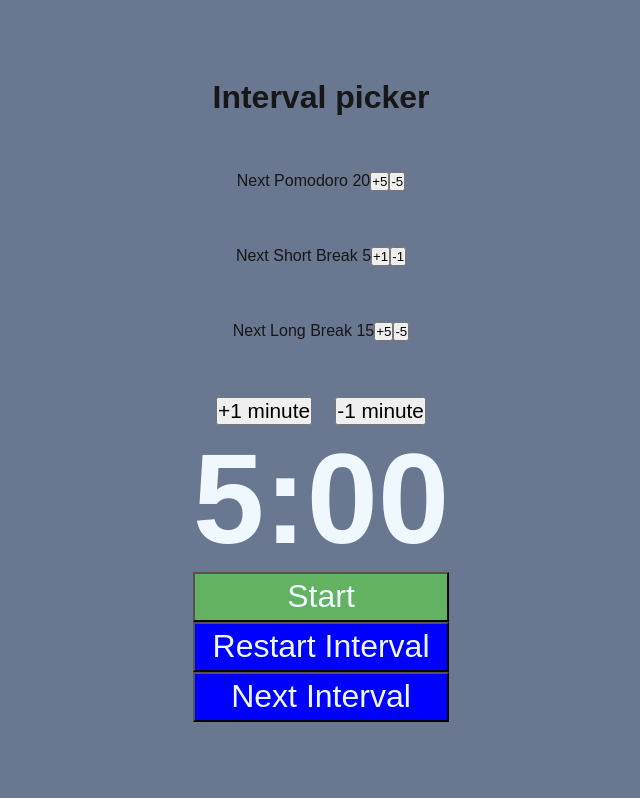
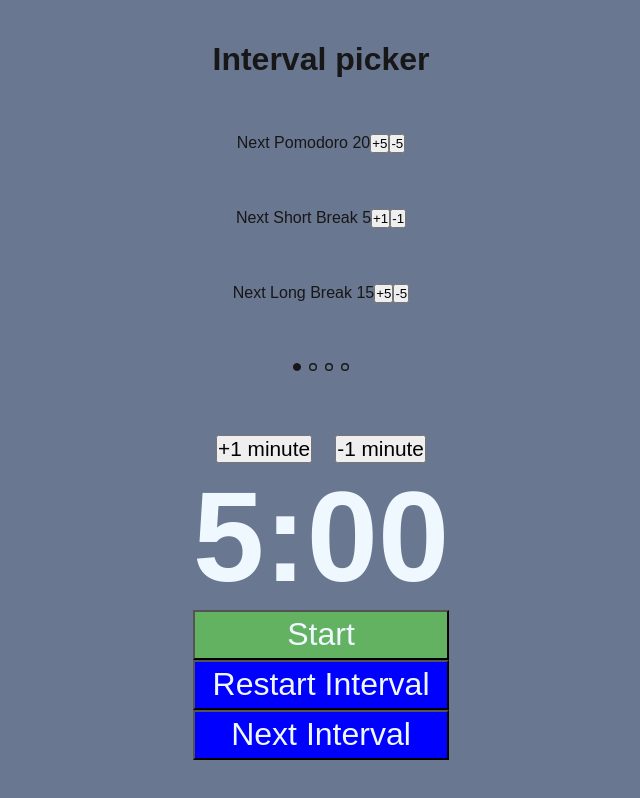
Before and after one commit to NoelleDeAngelo/Pomodoro-Timer, a Next.js app: page / in a window 1280 px wide. Both pictures are taken after a click on the button "Next Interval". Shown: the whole page, without its empty margins (319-959 px from the left). Built offline with nearby package versions, Linux system fonts and the light colour scheme.

Commit message:
Add dots to show the number of intervals left before long break

```diff
--- a/src/app/components/Timer.jsx
+++ b/src/app/components/Timer.jsx
@@ -61,7 +61,7 @@
           }`}
           onClick={() => setIsCounting((isCounting) => !isCounting)}
         >
-          {isCounting ? "Stop" : "Start"}
+          {isCounting ? "Pause" : "Start"}
         </button>
         <button
           className={styles.startstopbutton}
--- a/src/app/page.js
+++ b/src/app/page.js
@@ -4,6 +4,7 @@
 import Timer from "./components/Timer"
 import IntervalSelector from "./components/IntervalSelector"
 import { useState } from "react";
+import { VscCircle, VscCircleFilled } from "react-icons/vsc";
 
 
 export default function Home() {
@@ -15,7 +16,7 @@
   const [currentIntervalLength, setCurrentIntervalLength] = useState(pomTime)
   const [roundsCount, setRoundsCount]=useState(0)
 
-  const changeTime = function (interval,amount) {
+  const changeTime =  (interval,amount)=> {
     if (interval === "pom") {
       setPomTime((pomTime) => pomTime + amount)
     }else if (interval==="short"){
@@ -25,7 +26,8 @@
     }
   }
 
-  const changeInterval = function () {
+
+  const changeInterval = ()=> {
     if (currentInterval === "pom") {
       if (roundsCount > 3) {
         setCurrentInterval("long")
@@ -42,14 +44,41 @@
     }
   }
 
+
+  const generateDots = () => {
+    let count = roundsCount
+    let dots=[]
+    for (var i = 0; i < 4; i++){
+      if (count > 0) {
+        dots.push(<VscCircleFilled />);
+        count--
+      } else {
+        dots.push(<VscCircle />);
+      }
+    }
+    return dots
+  }
+
   return (
     <div className={styles.page}>
       <main className={styles.main}>
-        <IntervalSelector changeTime={changeTime} pomTimeSet={pomTime} shortTimeSet={shortTime} longTimeSet={ longTime} />
-        <Timer className={styles.timer} time={currentIntervalLength} changeInterval={changeInterval} />
+        <IntervalSelector
+          changeTime={changeTime}
+          pomTimeSet={pomTime}
+          shortTimeSet={shortTime}
+          longTimeSet={longTime}
+        />
+        <div>{generateDots().map((dot,i) => (
+          <span key={i}>{ dot}</span>
+        ))}</div>
+
+        <Timer
+          className={styles.timer}
+          time={currentIntervalLength}
+          changeInterval={changeInterval}
+        />
       </main>
-      <footer className= {styles.footer}>
-      </footer>
+      <footer className={styles.footer}></footer>
     </div>
   );
 }
```
Also changed, not shown: package.json (+4 -3 lines), 1 other file (tests, documents, lock files or other folders).
